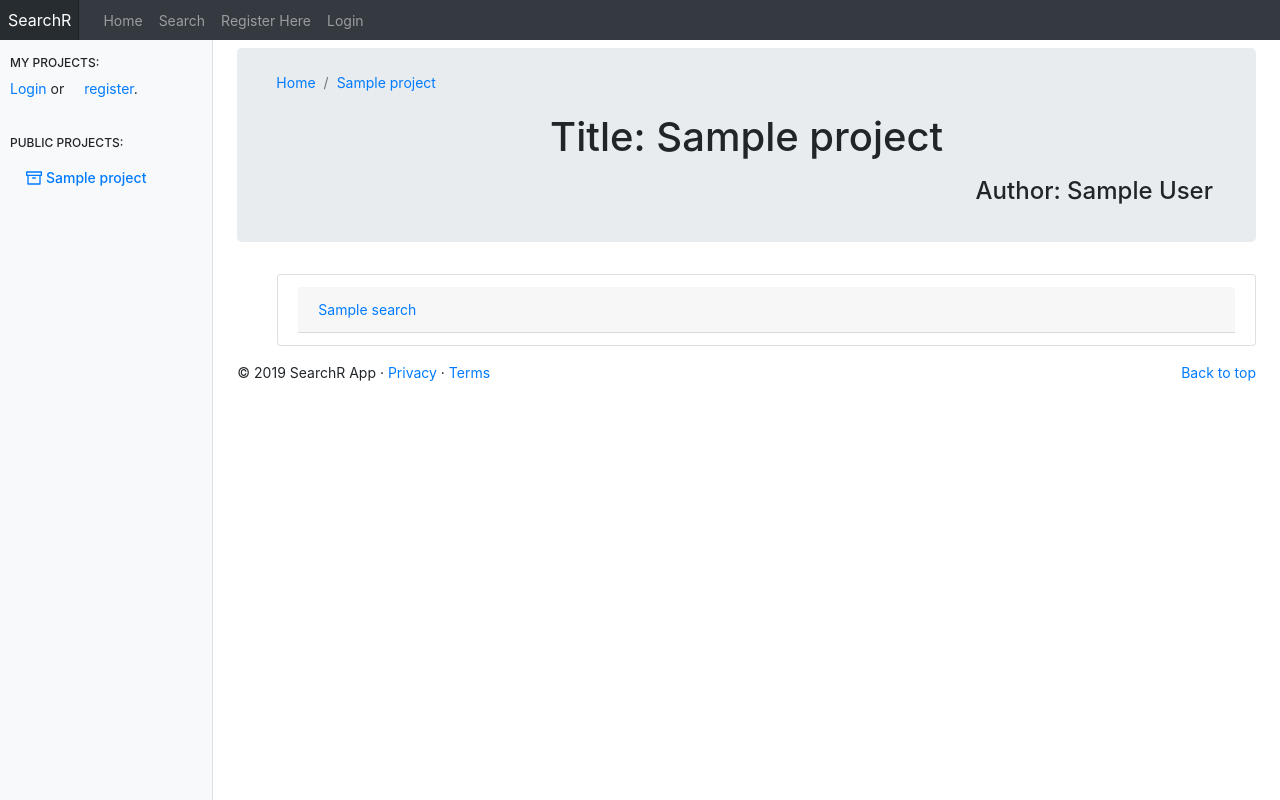
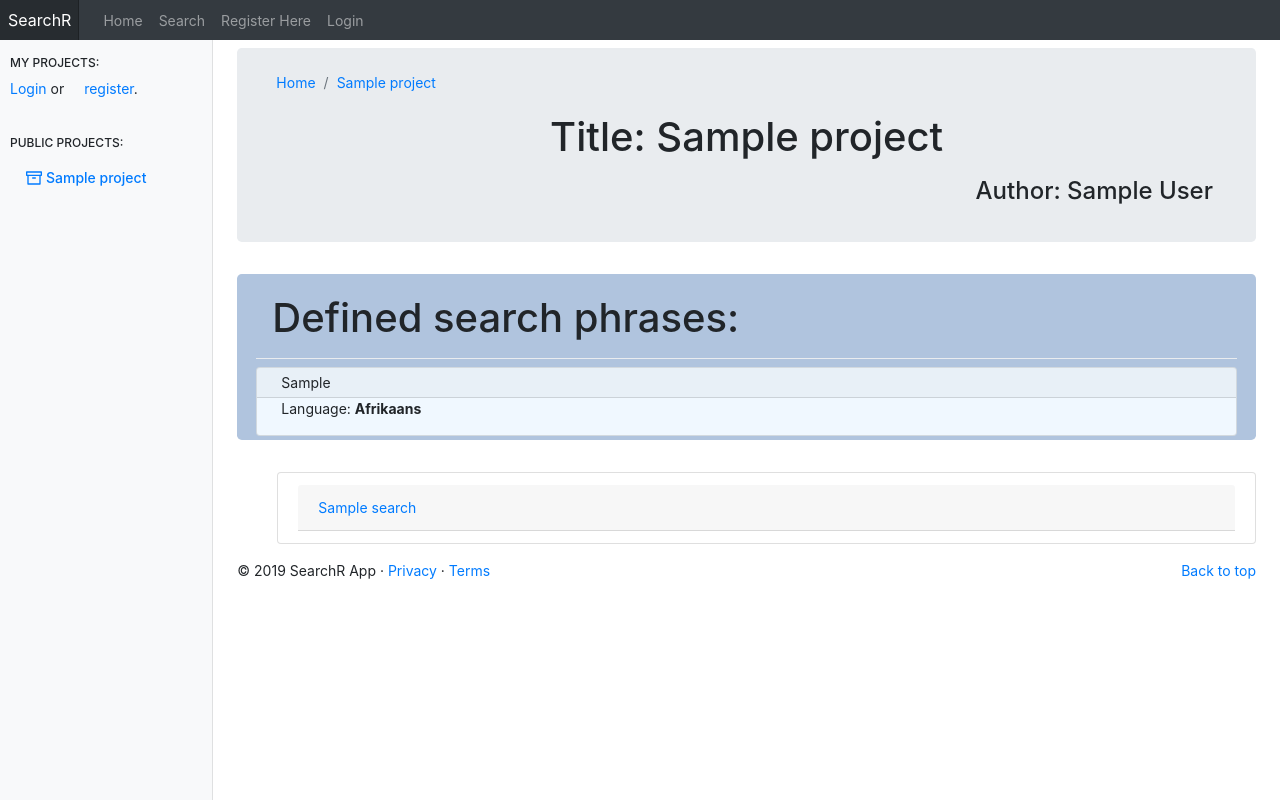
Before and after one commit to cebul55/Searchr_Project, a Django app: a page that uses templates/searchr_app/project.html in a window 1280 px wide. Run offline with Django 3.2, Linux system fonts and the light colour scheme; tables that the repository leaves empty hold one stand-in row (values such as "Sample post"); some libraries are stand-ins or nearby versions.

Commit message:
fixing making searches

```diff
--- a/searchr_app/forms/SearchForm.py
+++ b/searchr_app/forms/SearchForm.py
@@ -45,6 +45,6 @@ class SearchForm(forms.ModelForm):
 
     class Meta:
         model = Search
-        exclude = ['slug']
+        exclude = ['slug', 'phrases_list']
 
         # todo proper adding of phrases !
--- a/searchr_app/models/Phrase.py
+++ b/searchr_app/models/Phrase.py
@@ -5,7 +5,7 @@ from django.utils import timezone
 
 from django.utils.text import slugify
 
-from searchr_app.models import Search, Project
+from searchr_app.models import Project
 
 
 class Phrase(models.Model):
--- a/searchr_app/models/Search.py
+++ b/searchr_app/models/Search.py
@@ -38,6 +38,7 @@ class Search(models.Model):
     query = models.CharField(max_length=SEARCH_QUERY_LENGTH, null=False, default=None)
     search_engine = models.CharField(max_length=64, choices=SEARCH_ENGINE_CHOICES, default=_BING)
     date_created = models.DateTimeField(editable=False)
+    phrases_list = models.TextField()
     status = models.CharField(max_length=64, null=False, blank=False, editable=False, default=_CREATED)
     # todo show status in view
     slug = models.SlugField(max_length=SEARCH_TITLE_LENGTH, null=False, unique=False)
--- a/templates/searchr_app/project.html
+++ b/templates/searchr_app/project.html
@@ -26,6 +26,28 @@
             {% endif %}
             </div>
         </div>
+    <div class="jumbotron p-1" style="background-color: lightsteelblue">
+        <div class="container">
+            {% if project and project.phrase_set.all %}
+                <h1 class="modal-header">Defined search phrases:</h1>
+                    {% for phrase in project.phrase_set.all %}
+
+                        <li class="list-group p-0">
+                                <div class="list-group-item card p-0" style="background-color: aliceblue">
+                                    <p class="card-header p-1 pl-4">
+                                        {{ phrase }}
+                                    </p>
+                                    <p class="card-body p-0 pl-4">
+                                        Language: <strong>{{ phrase.get_language_display|escape}}</strong>
+                                    </p>
+                                </div>
+                            </li>
+                    {% endfor %}
+            {% else %}
+                <h1 class="card-header">No defined search phrases.</h1>
+            {% endif %}
+        </div>
+    </div>
         <div>
             {% if project %}
 
```
Also changed, not shown: searchr_app/bing_search.py (+8 -9 lines), searchr_app/models/Project.py (+11 -0 lines), searchr_app/views/AddSearchView.py (+17 -14 lines), searchr_app/views/SearchObjectView.py (+5 -3 lines).
